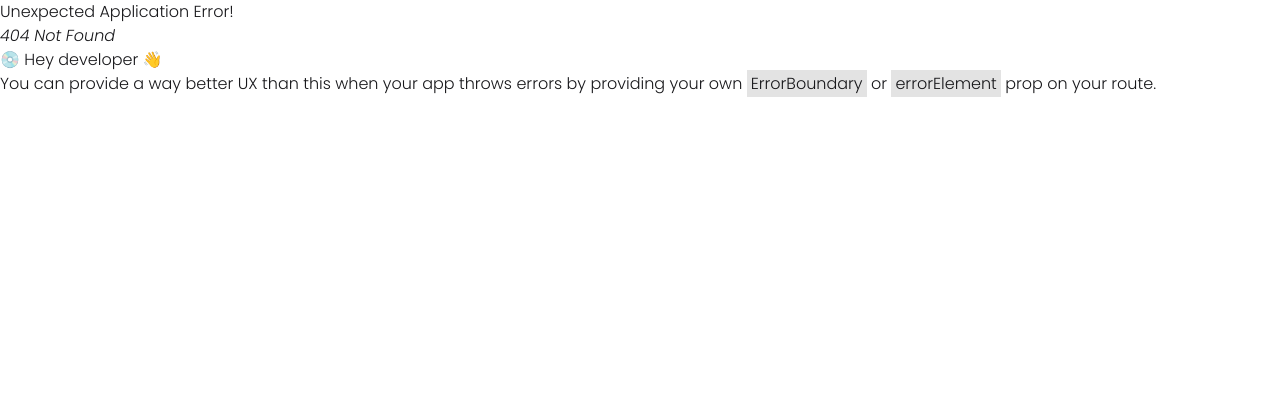
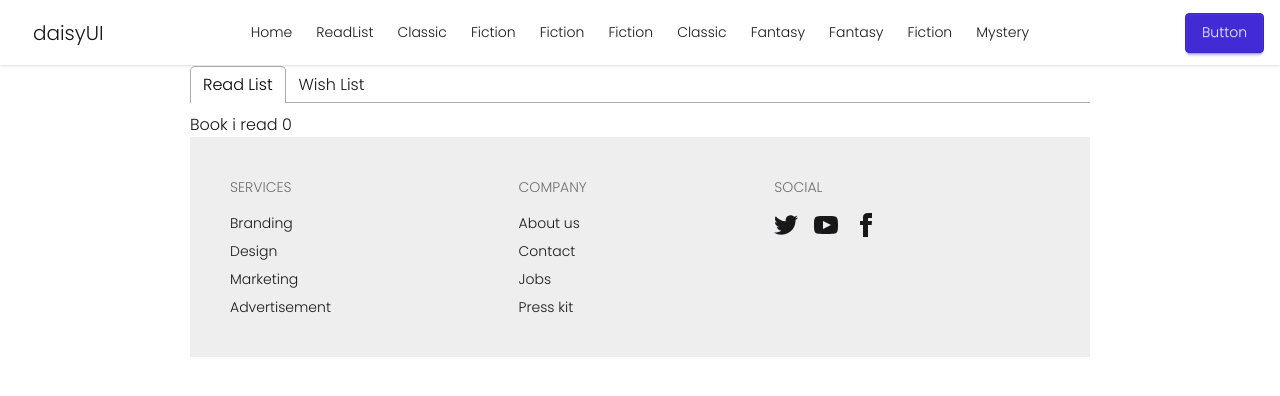
Before and after one commit to asik247/book-vive-react-project, a React (Vite) app: page /readList in a window 1280 px wide. Before the commit this address had no page. Shown: the top 396 px of the page. Built offline with nearby package versions, Linux system fonts and the light colour scheme.

Commit message:
loacl stroed relative work

```diff
--- a/package.json
+++ b/package.json
@@ -14,6 +14,7 @@
     "react": "^19.1.1",
     "react-dom": "^19.1.1",
     "react-router": "^7.9.3",
+    "react-tabs": "^6.1.0",
     "tailwindcss": "^4.1.14"
   },
   "devDependencies": {
--- a/src/components/Navbar.jsx
+++ b/src/components/Navbar.jsx
@@ -29,6 +29,9 @@ const Navbar = ({ RootData }) => {
             <li>
               <Link to="/">Home</Link>
             </li>
+            <li>
+              <Link to="/readList">ReadList</Link>
+            </li>
             {/* Dynamic Books */}
             {RootData &&
               RootData.map((book) => (
@@ -49,6 +52,9 @@ const Navbar = ({ RootData }) => {
           <li>
             <Link to="/">Home</Link>
           </li>
+          <li>
+            <Link to="/readList">ReadList</Link>
+          </li>
           {RootData &&
             RootData.map((book) => (
               <li key={book.bookId}>
--- /dev/null
+++ b/src/components/Uillity/addToDB.js
@@ -0,0 +1,25 @@
+const getStroedBook = ()=>{
+  const stroedDataSTR = localStorage.getItem('readList');
+  if(stroedDataSTR){
+    const stroedDataPars = JSON.parse(stroedDataSTR);
+    return stroedDataPars
+  }
+  else{
+    return [];
+  }
+}
+
+
+const addToStoredDB = (id)=>{
+    const stroedDataPars = getStroedBook()
+
+    if(stroedDataPars.includes(id)){
+        alert("id already exist");
+    }
+    else{
+        stroedDataPars.push(id)
+        const data = JSON.stringify(stroedDataPars);
+        localStorage.setItem('readList',data)
+    }
+}
+export {addToStoredDB,getStroedBook};
--- a/src/main.jsx
+++ b/src/main.jsx
@@ -6,6 +6,7 @@ import { createBrowserRouter, RouterProvider } from "react-router";
 import Root from "./pakge/Root.jsx";
 import Main from "./pakge/Main.jsx";
 import About from "./pakge/About.jsx";
+import ReadList from "./pakge/ReadList.jsx";
 
 
 
@@ -22,6 +23,12 @@ const router = createBrowserRouter([
         Component: Main,
         loader: () => fetch("/promise.json"),
       },
+      {
+        path:'/readList',
+         loader: () => fetch("/promise.json"),
+        Component:ReadList
+      }
+      ,
      {
       path:'/details/:id',
       loader:()=>fetch("/promise.json"),
--- a/src/pakge/About.jsx
+++ b/src/pakge/About.jsx
@@ -1,5 +1,6 @@
 import React from "react";
 import { useLoaderData, useParams } from "react-router";
+import { addToStoredDB } from "../components/Uillity/addToDB";
 
 const About = () => {
   const detailsData = useLoaderData();
@@ -10,7 +11,11 @@ const About = () => {
 
   const singleBook = detailsData.find((book) => book.bookId === idNumber);
   // console.log(singleBook)
-  const { review, image,author,yearOfPublishing,rating } = singleBook;
+  const { review, image, author, yearOfPublishing, rating } = singleBook;
+
+  const handleAddBD = (id)=>{
+    addToStoredDB(id)
+  }
 
   return (
     <div className="mt-5">
@@ -25,8 +30,10 @@ const About = () => {
           </h2>
           <p>{review}</p>
           <div className="card-actions justify-end">
-            <div className="badge badge-outline">Fashion</div>
-            <div className="badge badge-outline">Products</div>
+
+            <button onClick={()=>handleAddBD(id)} className="btn btn-success">Mark to read</button>
+
+            <button className="btn btn-warning">Whish List</button>
           </div>
         </div>
       </div>
--- /dev/null
+++ b/src/pakge/ReadList.jsx
@@ -0,0 +1,45 @@
+import React, { useEffect, useState, } from "react";
+import { useLoaderData } from "react-router";
+import { Tab, Tabs, TabList, TabPanel } from "react-tabs";
+import "react-tabs/style/react-tabs.css";
+import { getStroedBook } from "../components/Uillity/addToDB";
+import MainCard from "./MainCard";
+
+const ReadList = () => {
+    const [readList,setReadList] = useState([]);
+
+    const data = useLoaderData()
+    // console.log(data)
+
+    useEffect(()=>{
+        const dbData = getStroedBook()
+        // console.log(dbData)
+        const convertedData = dbData.map(id=>parseInt(id))
+        console.log(convertedData)
+        const myReadList = data.filter(book=>convertedData.includes(book.bookId));
+       setReadList(myReadList)
+
+    },[])
+  return (
+    <div className="container">
+      <Tabs>
+        <TabList>
+          <Tab>Read List</Tab>
+          <Tab>Wish List</Tab>
+        </TabList>
+
+        <TabPanel>
+          <h2>Book i read {readList.length}</h2>
+          {
+            readList.map(b=><MainCard key={b.bookId}singleData={b}></MainCard>)
+          }
+        </TabPanel>
+        <TabPanel>
+          <h2>My Wish list</h2>
+        </TabPanel>
+      </Tabs>
+    </div>
+  );
+};
+
+export default ReadList;
```
Also changed, not shown: 1 other file (tests, documents, lock files or other folders).
